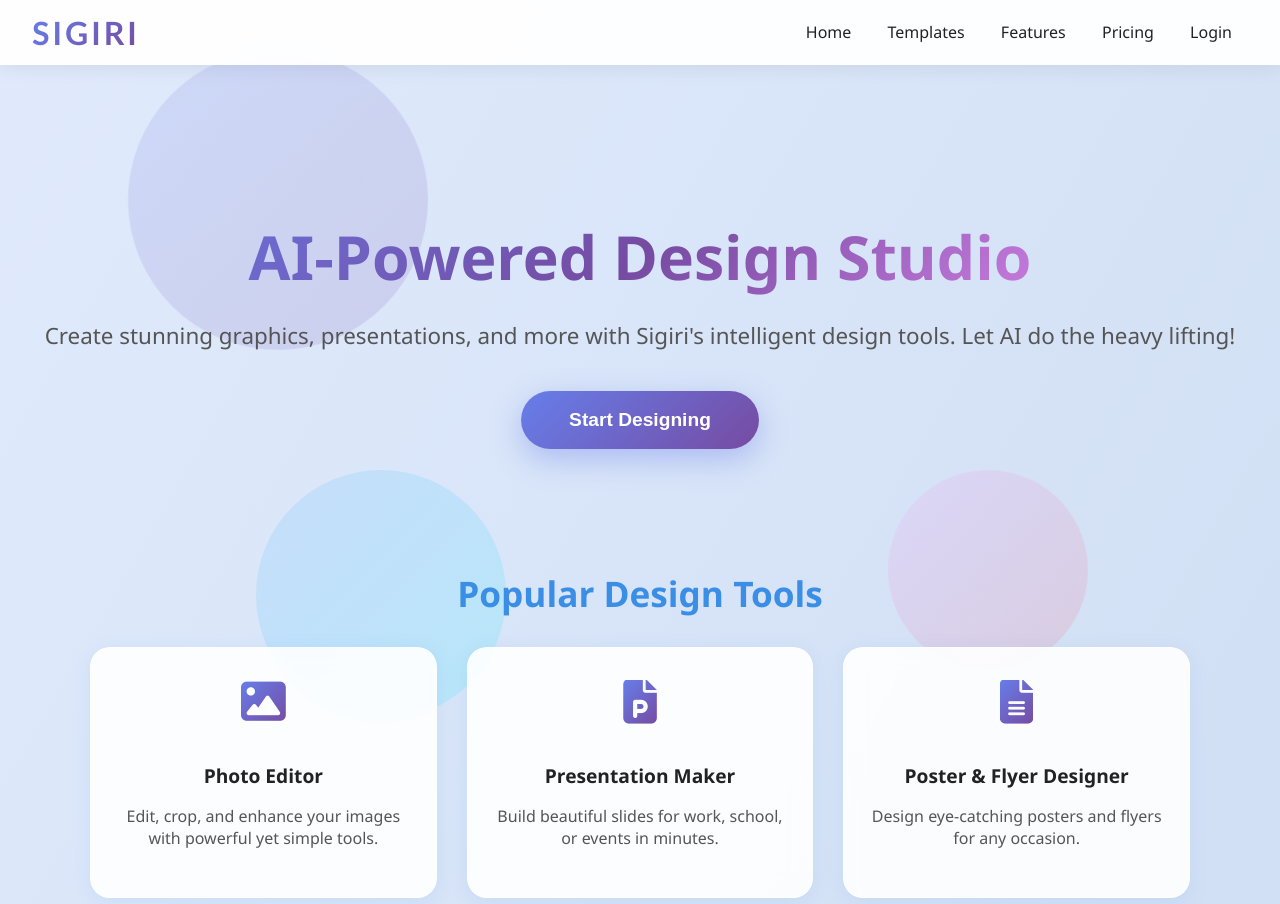
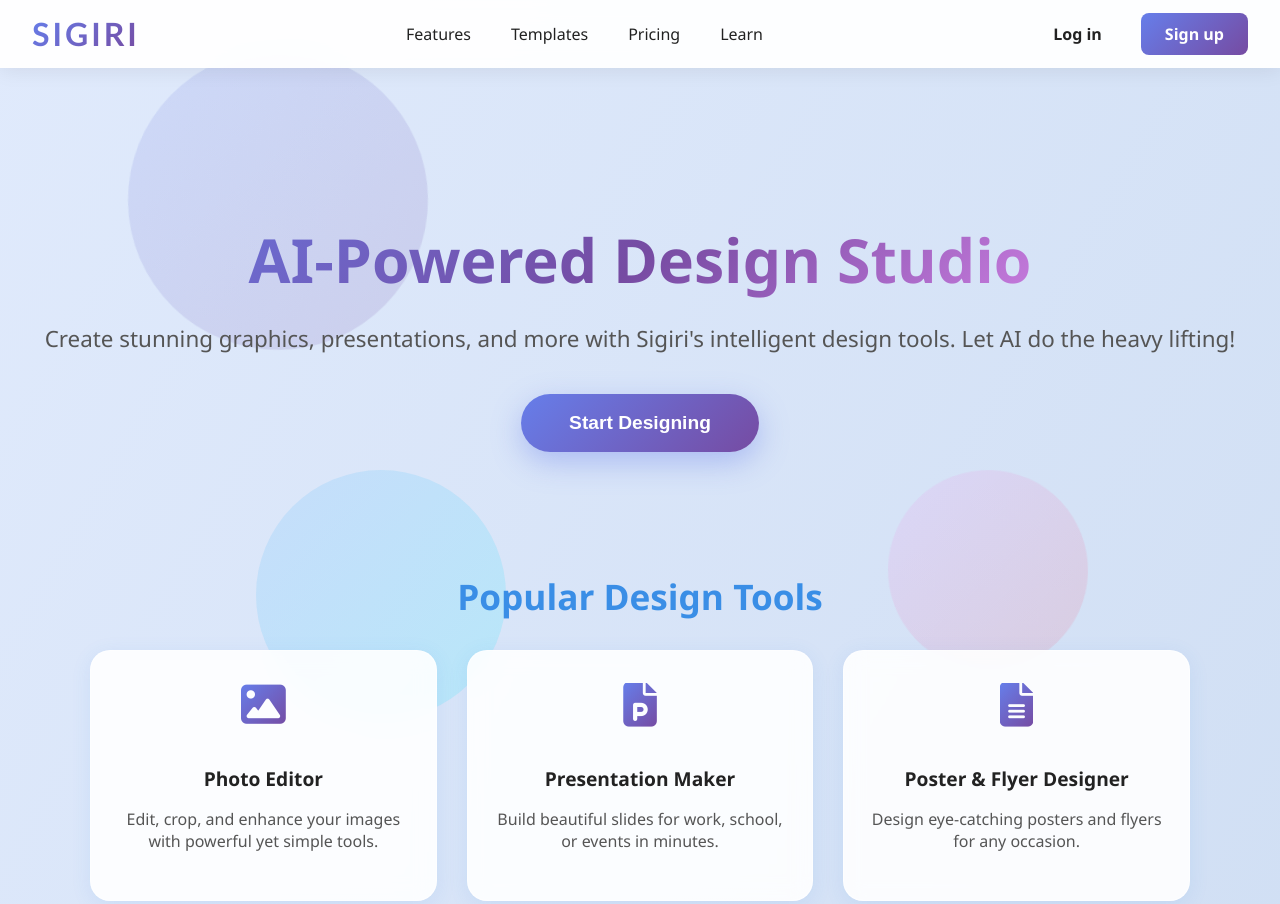
Before and after one commit to perera176-commits/Sigiri, a plain HTML site: page frontend/index.html in a window 1280 px wide. Shown: the top 904 px of the page. Drawn offline with Linux system fonts and the light colour scheme.

Commit message:
Update navbar layout: center menu, add Sign up/Login buttons on right

```diff
--- a/frontend/index.html
+++ b/frontend/index.html
@@ -89,16 +89,53 @@
             letter-spacing: 3px;
             font-family: 'Trebuchet MS', sans-serif;
             text-transform: uppercase;
+            flex-shrink: 0;
         }
-        .navbar nav a {
-            margin: 0 1rem;
+        nav {
+            flex: 1;
+            display: flex;
+            justify-content: center;
+            gap: 40px;
+        }
+                nav a {
             text-decoration: none;
             color: #222;
             font-weight: 500;
             transition: color 0.2s;
+            font-size: 1rem;
         }
-        .navbar nav a:hover {
-            color: #3a8ee6;
+        nav a:hover {
+            color: #667eea;
+        }
+        .nav-actions {
+            display: flex;
+            gap: 15px;
+            flex-shrink: 0;
+        }
+        .nav-btn {
+            padding: 10px 24px;
+            border-radius: 8px;
+            font-weight: 600;
+            cursor: pointer;
+            transition: all 0.2s;
+            text-decoration: none;
+            font-size: 1rem;
+            border: none;
+        }
+        .btn-login {
+            background: transparent;
+            color: #222;
+        }
+        .btn-login:hover {
+            background: #f5f5f5;
+        }
+        .btn-signup {
+            background: linear-gradient(135deg, #667eea 0%, #764ba2 100%);
+            color: white;
+        }
+        .btn-signup:hover {
+            transform: translateY(-2px);
+            box-shadow: 0 4px 12px rgba(102, 126, 234, 0.3);
         }
         .hero {
             text-align: center;
@@ -254,13 +291,16 @@
     </div>
     <div class="navbar">
         <div class="logo">SIGIRI</div>
-        <nav>
-            <a href="login.html">Home</a>
-            <a href="login.html">Templates</a>
-            <a href="login.html">Features</a>
-            <a href="login.html">Pricing</a>
-            <a href="login.html">Login</a>
+                <nav>
+            <a href="#features">Features</a>
+            <a href="#templates">Templates</a>
+            <a href="#pricing">Pricing</a>
+            <a href="#learn">Learn</a>
         </nav>
+        <div class="nav-actions">
+            <a href="login.html" class="nav-btn btn-login">Log in</a>
+            <a href="login.html" class="nav-btn btn-signup">Sign up</a>
+        </div>
     </div>
     <section class="hero">
         <h1>AI-Powered Design Studio</h1>
```
